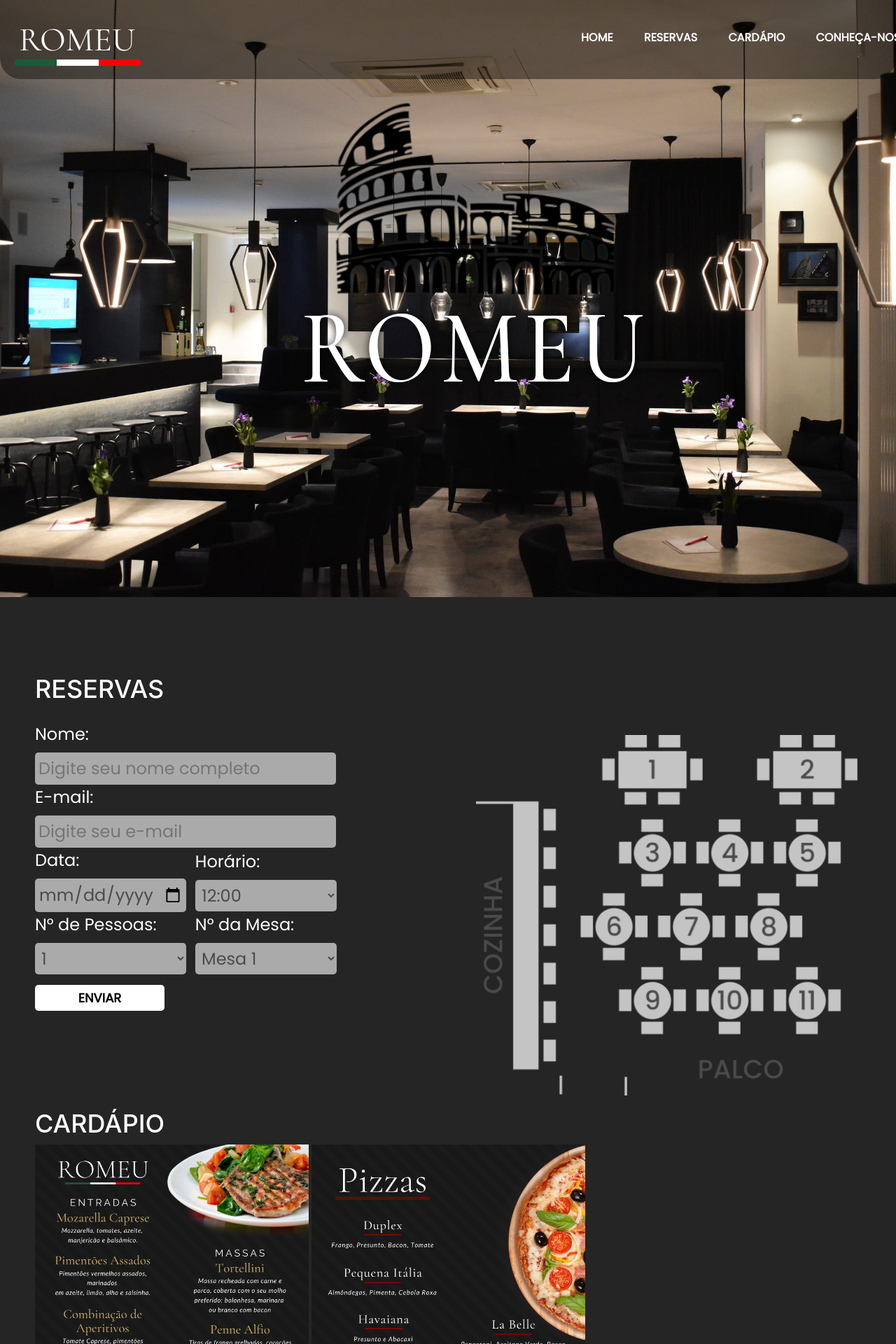
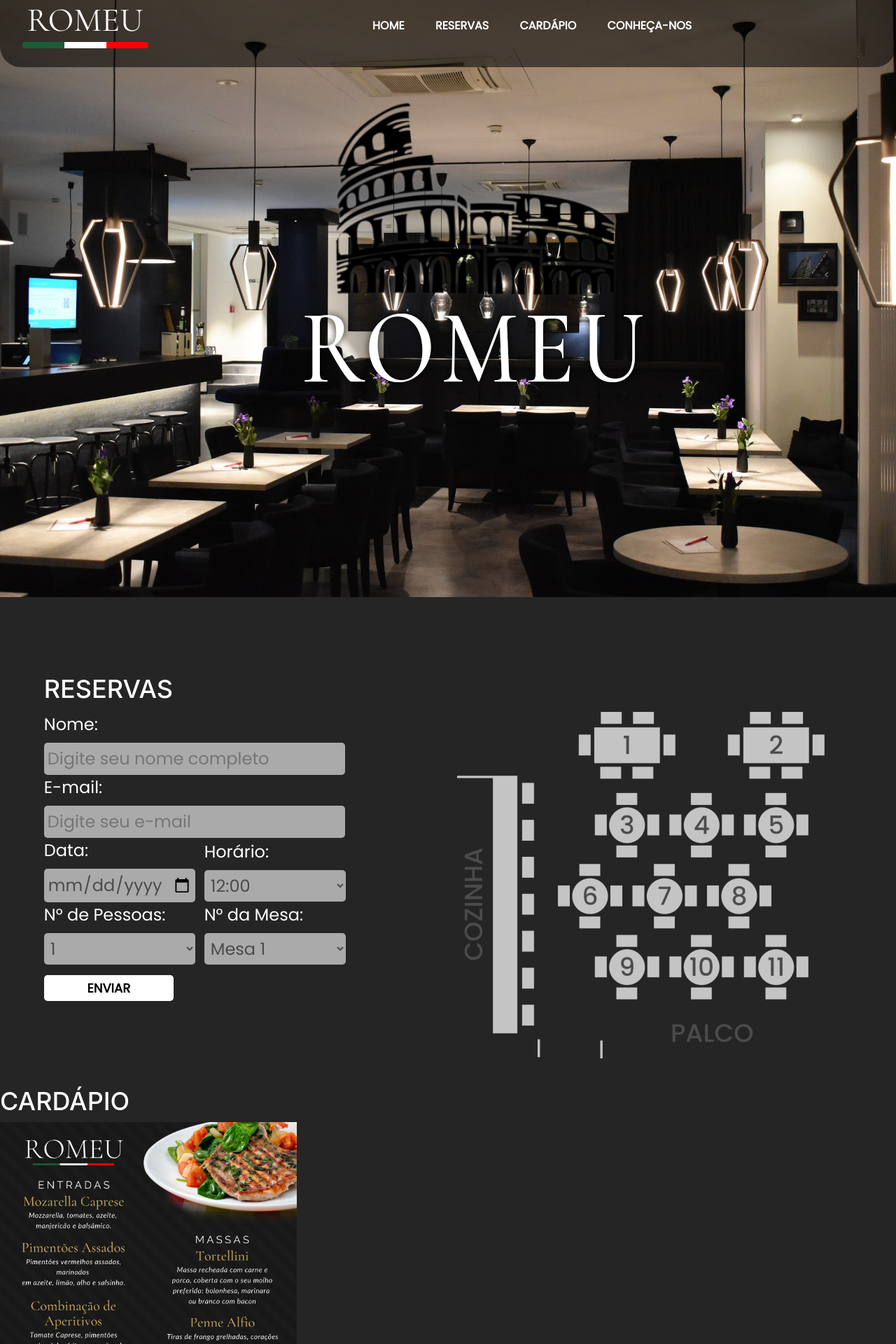
Before and after one commit to luclopesr/RestauranteRomeu, a Flask app: page / in a window 1280 px wide. Shown: the top 1920 px of the page at 70% size. Run offline with Flask 2, Linux system fonts and the light colour scheme; some libraries are stand-ins or nearby versions.

Commit message:
Ajuste do grid / Responsividade em resoluções diferentes

```diff
--- a/static/style.css
+++ b/static/style.css
@@ -23,42 +23,59 @@
 body {
   background-color: var(--cor2);
   margin: auto;
-  min-width: 600px;
-  max-width: 2000px;
+  max-width: 100%;
   width: 100%;
   font-family: var(--fonte-padrao);
 }
+
+/* HEADER STYLE*/
 
 header {
   text-align: left;
 }
 
-#romeu {
+.background-header {
   position: fixed;
-  width: 221px;
-  height: 74px;
-  left: 27px;
-  top: 20px;
+  display: grid;
+  width: 100%;
+  height: 12%;
+  grid-template-columns: 20% auto 60%;
+  grid-template-rows: 100px;
+  grid-template-areas: "left center right";
+  background-color: rgba(0, 0, 0, 0.55);
+  border-radius: 0px 0px 30px 30px;
+  transition: 0.5s;
+}
 
-  font-family: Cormorant;
-  font-style: normal;
-  font-weight: normal;
+.header-title {
+  grid-area: left;
+}
+
+.header-menu {
+  grid-area: right;
+  width: 100%;
+}
+
+.page-title {
+  font-family: var(--fonte-logo);
+  display: grid;
+  position: relative;
   font-size: 48px;
   line-height: 58px;
-  display: flex;
-  align-items: center;
-  text-align: center;
-
   color: #ffffff;
-  z-index: 99;
+  align-self: center;
+  margin-left: 15%;
+  margin-top: 0px;
 }
 
 #retangulo1 {
+  display: grid;
   position: fixed;
+  align-self: center;
   width: 60px;
   height: 9px;
-  left: 21px;
-  top: 85px;
+  left: 32px;
+  top: 60px;
   border-radius: 3px 0px 0px 3px;
 
   background: var(--cor4);
@@ -66,50 +83,42 @@ header {
 }
 
 #retangulo2 {
+  display: grid;
   position: fixed;
+  align-self: center;
   width: 60px;
   height: 9px;
-  left: 81px;
-  top: 85px;
+  left: 92px;
+  top: 60px;
 
   background: #ffffff;
   z-index: 99;
 }
 
 #retangulo3 {
+  display: grid;
+  align-self: center;
   position: fixed;
   width: 60px;
   height: 9px;
-  left: 141px;
-  top: 85px;
+  left: 152px;
+  top: 60px;
   border-radius: 0px 3px 3px 0px;
 
   background: #ff0000;
   z-index: 99;
 }
 
-#retanguloBackground {
-  position: fixed;
-  width: 100%;
-  height: 113px;
-  left: 0px;
-  top: 0px;
-  background-color: rgba(0, 0, 0, 0.6);
-  border-radius: 0px 0px 30px 30px;
-  transition: 0.5s;
-  opacity: 0.7;
-  z-index: 99;
-}
-
 nav {
+  display: grid;
+  align-self: right;
   font-family: var(--fonte-padrao);
-  padding: 10px;
-  position: fixed;
-  width: 550px;
-  height: 30px;
-  left: 800px;
-  top: 32px;
-  z-index: 99;
+  grid-area: right;
+  padding: 0px;
+  position: relative;
+  width: 30%;
+  height: 20px;
+  top: 25%;
 }
 
 nav > a {
@@ -131,9 +140,9 @@ nav > a:active {
   color: red;
 }
 
+/* MAIN STYLE */
+
 main {
-  min-width: 300px;
-  max-width: 1366px;
   margin: auto;
   margin-bottom: 30px;
   background-color: var(--cor0);
@@ -150,33 +159,41 @@ main {
 
 #imagemRestaurante {
   width: 100%;
-  height: 100%;
 }
 
-#mapainterno {
-  width: 544.82px;
-  height: 515px;
-  position: absolute;
-  left: 680px;
-  top: 1050px;
+.restaurante-display {
+  display: flex;
 }
 
-#reservas,
-#conheca,
-#cardapio {
-  margin: 0px 50px 30px 50px;
-  width: auto;
-  padding-top: 110px;
+.reservar-mesa {
+  grid-template-columns: 50% 50%;
+  grid-template-rows: 10% 60%;
+  grid-template-areas:
+    "h1 ."
+    "reservar-mesa-form mapa";
+  display: grid;
+  padding: 1%;
+  margin: 20px 50px 30px 50px;
+  padding-top: 7%;
 }
 
 #reservas h1 {
   font-size: 36px;
   font-weight: 500;
-  margin-bottom: 25px;
+}
+
+.mesa {
+  display: flex;
+  align-self: center;
+  width: 100%;
+  grid-area: mapa;
+  margin: auto;
 }
 
 form {
   display: block;
+  font-family: var(--fonte-padrao);
+  grid-area: reservar-mesa-form;
   font-size: 24px;
 }
 
@@ -219,18 +236,28 @@ select {
   margin-left: 13px;
 }
 
-form {
-  font-family: var(--fonte-padrao);
-}
-
 #cardapio h1 {
   font-size: 36px;
   font-weight: 500;
 }
 
 .cardapios img {
+  display: flex;
   width: 33.1%;
   height: 35%;
+}
+
+.quem-somos {
+  padding: 1%;
+  margin: 0px 50px 30px 50px;
+}
+
+.quem-somos img {
+  display: flex;
+  align-self: center;
+  width: 25%;
+  grid-area: bandeiras;
+  margin: auto;
 }
 
 #conheca h1 {
@@ -257,9 +284,7 @@ form {
   margin: 0px;
 }
 
-.bandeira {
-  text-align: center;
-}
+/* FOOTER STYLE */
 
 footer {
   background-color: var(--cor0);
--- a/templates/romeu.html
+++ b/templates/romeu.html
@@ -22,40 +22,47 @@
   </head>
   <body>
     <header>
-      <div id="retanguloBackground"></div>
-      <h1 id="romeu">ROMEU</h1>
+      <div class="background-header">
+        <div id="retanguloBackground" class="header-title">
+          <h1 class="page-title">ROMEU</h1>
           <div id="retangulo1"></div>
           <div id="retangulo2"></div>
           <div id="retangulo3"></div>
-    </header>
+        </div>
 
-    <nav class="menu">
+        <nav class="header-menu">
           <a href="#home">HOME</a>
           <a href="#reservas">RESERVAS</a>
           <a href="#cardapio">CARDÁPIO</a>
-      <a href="#conheca">CONHEÇA-NOS</a>
+          <a href="#conheca">CONHEÇA-NOS </a>
         </nav>
+      </div>
+    </header>
 
     <main>
-      <section class="sections">
-        <section class="bloco" id="home">
+      <section class="centro-pagina" id="home">
+        <div class="restaurante-display">
           <img
             src="{{ url_for('static', filename='restaurant-1280.png') }}"
             alt="Restaurante"
             id="imagemRestaurante"
           />
+        </div>
       </section>
 
-        <section class="bloco" id="reservas">
+      <section class="reservar-mesa" id="reservas">
         <!-- Formulário em Python -->
         {% block content %} {% endblock %}
         <!-- Imagem Mapa Interno -->
+        <div class="mesa">
           <img
             src="{{ url_for('static', filename='mapainterno-525.png') }}"
             alt="Mapa Interno"
             id="mapainterno"
           />
+        </div>
       </section>
+
       <section class="bloco" id="cardapio">
         <h1>CARDÁPIO</h1>
         <div class="cardapios">
@@ -77,39 +84,32 @@
         </div>
       </section>
 
-        <section class="bloco" id="conheca">
+      <section class="quem-somos" id="conheca">
         <h1>QUEM SOMOS?</h1>
         <p id="paragrafo1">
           A Romeu é um restaurante italiano de luxo pensado e desenvolvido por
-            sete jovens graduandos em Engenharias pela Universidade de Brasília
-            - UnB/FGA. Portanto, se trata de um restaurante/site meramente
-            fictício.
+          sete jovens graduandos em Engenharias pela Universidade de Brasília -
+          UnB/FGA. Portanto, se trata de um restaurante/site meramente fictício.
         </p>
 
-          <div class="bandeira">
         <img
           src="{{ url_for('static', filename='bandeira-300.png') }}"
           alt="bandeira"
         />
-          </div>
 
         <h1 id="titulo2">POR QUE "ROMEU"?</h1>
         <p id="paragrafo2">
-            O nome foi escolhido devido à semelhança com “Roma”, capital
-            italiana. Também, faz referência à peça escrita por William
-            Shakespeare, Romeu e Julieta. Além destes, os desenvolvedores
-            buscaram ligar a ideia à universidade, por isso, o nome se inicia
-            com ‘R’ e termina com ‘U’, fazendo alusão ao RU, restaurante
-            universitário da UnB.
+          O nome foi escolhido devido à semelhança com “Roma”, capital italiana.
+          Também, faz referência à peça escrita por William Shakespeare, Romeu e
+          Julieta. Além destes, os desenvolvedores buscaram ligar a ideia à
+          universidade, por isso, o nome se inicia com ‘R’ e termina com ‘U’,
+          fazendo alusão ao RU, restaurante universitário da UnB.
         </p>
 
-          <div class="bandeira">
         <img
           src="{{ url_for('static', filename='bandeira-300.png') }}"
           alt="bandeira"
         />
-          </div>
-        </section>
       </section>
     </main>
 
```
Also changed, not shown: romeunovo.html (+14 -24 lines), stylenovo.css (+123 -4 lines). Lines whose indentation alone changed are shown as unchanged.
